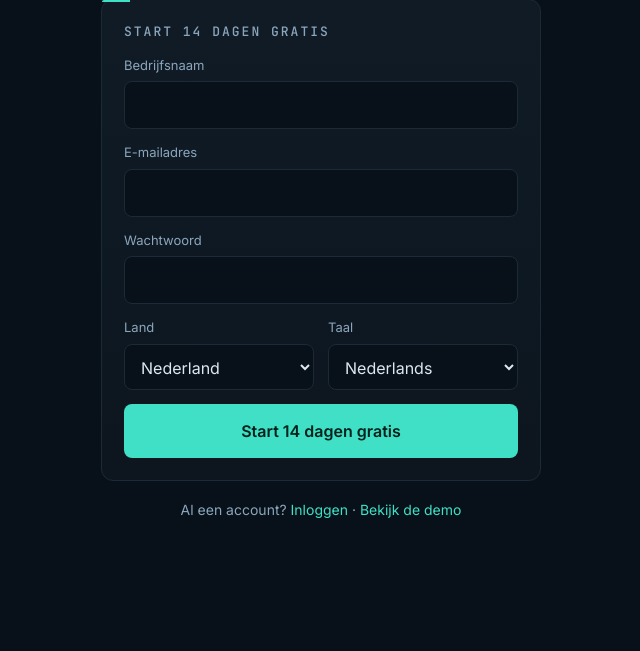
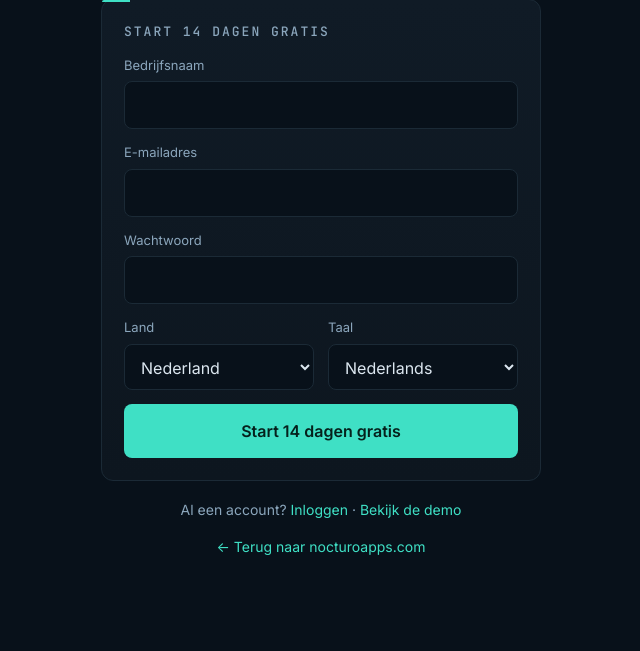
Before and after one commit to mrclzwrs-ai/nocturo-offerte, a FastAPI app: page /aanmelden in a window 1280 px wide. Shown: the part 306-957 px from the top of the page, without its empty margins (319-959 px from the left). Before the commit the page ends 824 px from the top, so only its background shows below. Run offline with FastAPI, Linux system fonts and the light colour scheme.

Commit message:
Inlog- en aanmeldscherm: link terug naar nocturoapps.com
Co-Authored-By: Claude Opus 5.5 <noreply@anthropic.com>
Claude-Session: https://claude.ai/code/session_014W9r7zEhEviTme4BiArdxk

```diff
--- a/app/kantoor.py
+++ b/app/kantoor.py
@@ -189,6 +189,7 @@ TEKSTEN.update({
     "v_none": ["Nog geen filmpjes.", "No videos yet.", "Noch keine Videos.", "Pas encore de vidéos.", "Aún no hay vídeos."],
     "v_busy": ["Wordt gemaakt… (ongeveer een minuut)", "Being made… (about a minute)", "Wird erstellt… (etwa eine Minute)", "En cours… (environ une minute)", "Creándose… (aprox. un minuto)"],
     "v_failed": ["Dit filmpje is mislukt.", "This video failed.", "Dieses Video ist fehlgeschlagen.", "Cette vidéo a échoué.", "Este vídeo ha fallado."],
+    "naar_site": ["Terug naar nocturoapps.com", "Back to nocturoapps.com", "Zurück zu nocturoapps.com", "Retour à nocturoapps.com", "Volver a nocturoapps.com"],
     "wc_naam": ["Company Analyzer", "Company Analyzer", "Company Analyzer", "Company Analyzer", "Company Analyzer"],
     "wc_inbegrepen": ["Inbegrepen bij Video Ads", "Included with Video Ads", "In Video Ads enthalten", "Inclus avec Video Ads", "Incluido con Video Ads"],
     "wc_kort": ["Laat een website analyseren: verbeterpunten en een verkoopplan voor particulieren, met ideeën voor filmpjes.",
--- a/app/templates/login.html
+++ b/app/templates/login.html
@@ -15,6 +15,7 @@
   </div>
   <a class="knop lijn" style="width:100%" href="/demo">{{ T('try_demo') }}</a>
   <p class="of">{{ T('no_account') }} <a href="/aanmelden">{{ T('start_trial') }}</a></p>
+  <p class="of"><a href="https://nocturoapps.com">← {{ K('naar_site') }}</a></p>
   <p class="of">{% for l in langs %}<a href="/taal/{{ l }}" style="margin:0 6px;{{ 'color:var(--tekst)' if l == lang }}">{{ l|upper }}</a>{% endfor %}</p>
 </div>
 {% endblock %}
--- a/app/templates/register.html
+++ b/app/templates/register.html
@@ -23,6 +23,7 @@
     </form>
   </div>
   <p class="of">{{ T('have_account') }} <a href="/login">{{ T('login') }}</a> · <a href="/demo">{{ T('try_demo') }}</a></p>
+  <p class="of"><a href="https://nocturoapps.com">← {{ K('naar_site') }}</a></p>
 </div>
 {% endblock %}
 
```
